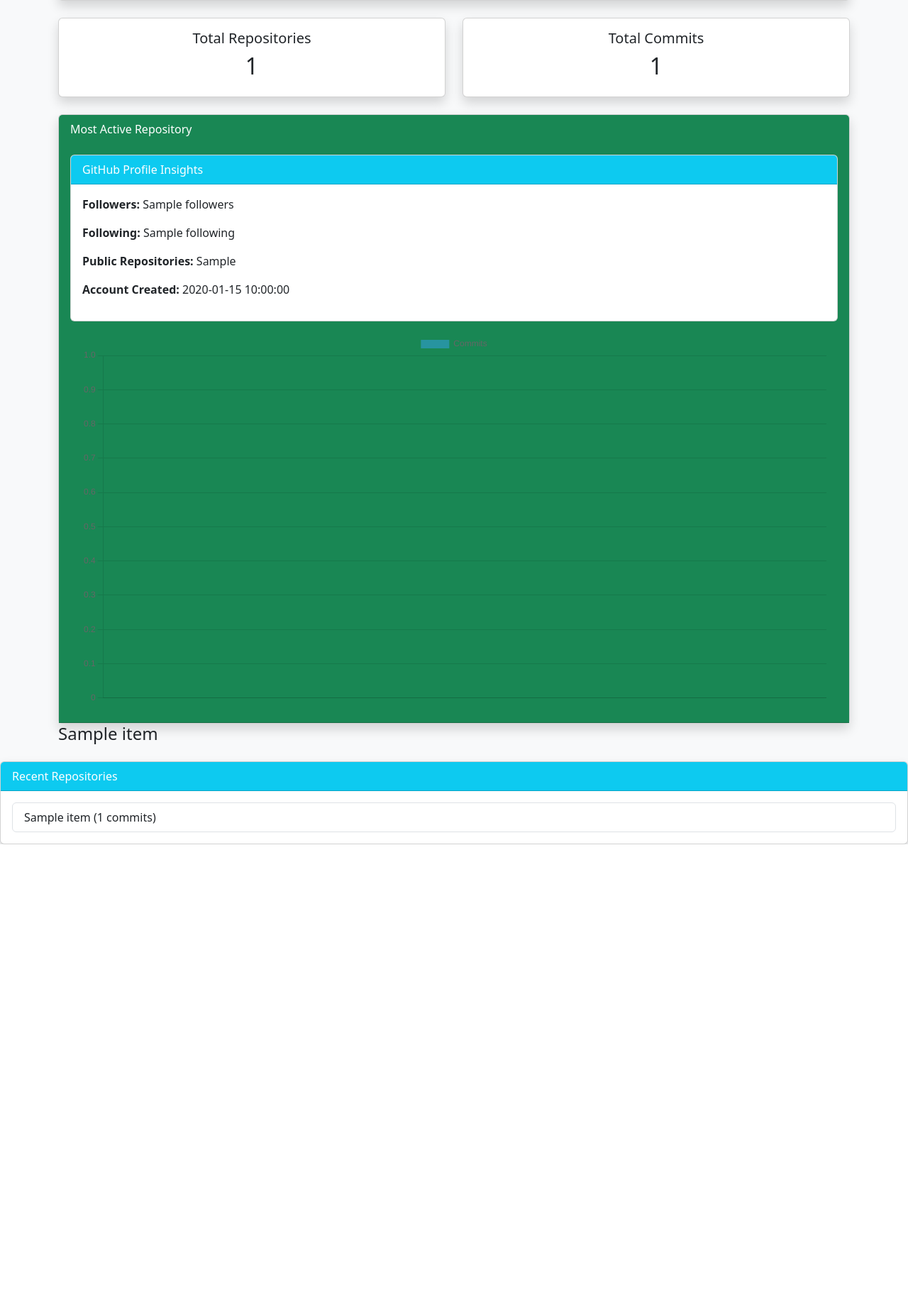
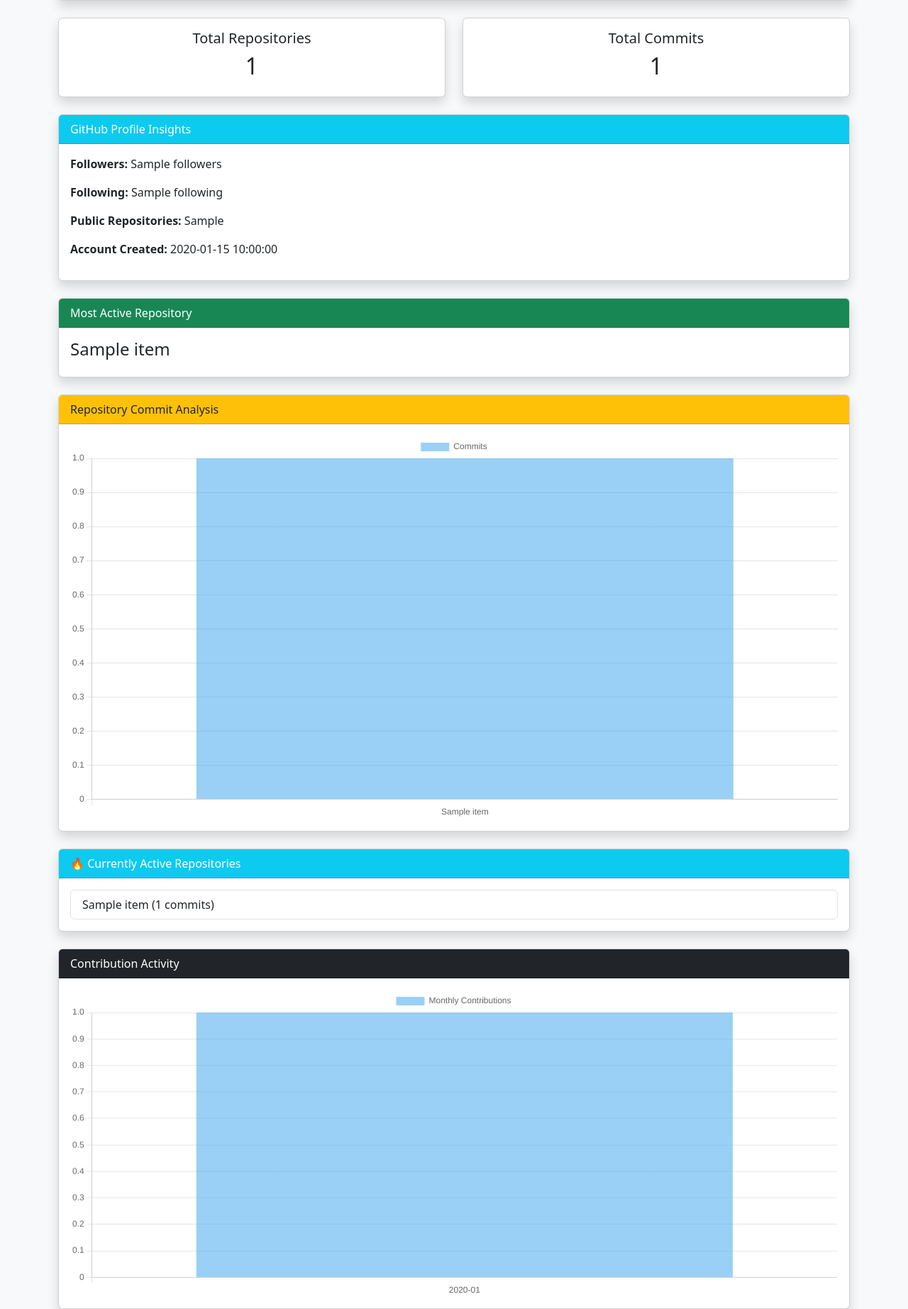
Before and after one commit to madhavi-b24/Github-Activity-Tracker, a Flask app: page /student/24b01a1211 in a window 1280 px wide. Shown: the part 231-2076 px from the top of the page at 71% size. Before the commit the page ends 1421 px from the top, so only its background shows below. Run offline with Flask 3, Linux system fonts and the light colour scheme; a database or web service that is not in the repository returns one stand-in record (values such as "Sample title"); data that the repository does not hold is empty.

Commit message:
Add contribution activity chart and recent repository tracking

```diff
--- a/app.py
+++ b/app.py
@@ -2,7 +2,8 @@ from flask import Flask, render_template, request, send_file, flash, redirect, u
 from students.student_manager import load_students, get_username_by_regno, generate_summary_csv
 from github_api.github_fetcher import (
     fetch_github_data_for_user,
-    fetch_profile
+    fetch_profile,
+    get_monthly_contributions
 )
 from reports.pdf_report import generate_student_pdf
 from reports.excel_report import generate_excel_report
@@ -151,6 +152,18 @@ def student_analytics(regno):
         profile = fetch_profile(username)
 
         repos = data.get("repos", [])
+        monthly_contributions = get_monthly_contributions(
+    repos
+    )
+        print(monthly_contributions)
+
+        months = list(
+    monthly_contributions.keys()
+     )
+
+        month_commits = list(
+    monthly_contributions.values()
+    )
 
         total_repos = len(repos)
 
@@ -167,7 +180,9 @@ def student_analytics(regno):
                 key=lambda r: r.get("commits_count", 0)
             )["name"]
 
-        recent_repos = repos[:5]
+        recent_repos = sorted( repos,
+          key=lambda x: x.get("updated_at", ""),
+    reverse=True)[:5]
 
         return render_template(
             "student_analytics.html",
@@ -177,7 +192,10 @@ def student_analytics(regno):
             total_commits=total_commits,
             most_active_repo=most_active_repo,
             recent_repos=recent_repos,
-            profile=profile
+            profile=profile,
+            months=months,
+            month_commits=month_commits,
+            repos=repos
         )
 
     except Exception as e:
--- a/github_api/github_fetcher.py
+++ b/github_api/github_fetcher.py
@@ -2,6 +2,7 @@ import os
 from dotenv import load_dotenv
 import requests
 from time import sleep
+from collections import defaultdict
 
 load_dotenv()
 
@@ -16,6 +17,7 @@ def fetch_profile(username):
     """
     Fetch GitHub profile information.
     """
+
     url = f"https://api.github.com/users/{username}"
 
     response = requests.get(
@@ -31,24 +33,15 @@ def fetch_profile(username):
 
 def fetch_github_data_for_user(username, max_retries=3):
     """
-    Fetch GitHub repositories and commit information for a user.
-
-    Returns:
-    {
-        "repos": [
-            {
-                "name": "...",
-                "commits_count": ...,
-                "last_commit_date": "...",
-                "url": "..."
-            }
-        ]
-    }
+    Fetch GitHub repositories and commit information.
     """
 
     def get_json(url):
+
         for attempt in range(max_retries):
+
             try:
+
                 response = requests.get(
                     url,
                     headers=HEADERS,
@@ -60,16 +53,17 @@ def fetch_github_data_for_user(username, max_retries=3):
                 return response.json()
 
             except requests.exceptions.RequestException as e:
+
                 print(
                     f"⚠ API request failed ({attempt+1}/{max_retries}): {e}"
                 )
+
                 sleep(2)
 
         raise Exception(
             f"Failed to fetch {url} after {max_retries} attempts"
         )
 
-    # Fetch all repositories
     repos_data = get_json(
         f"https://api.github.com/users/{username}/repos?per_page=100"
     )
@@ -84,7 +78,13 @@ def fetch_github_data_for_user(username, max_retries=3):
         repo_name = repo["name"]
         repo_url = repo["html_url"]
 
+        updated_at = repo.get(
+            "updated_at",
+            "N/A"
+        )
+
         try:
+
             commits_list = get_json(
                 f"https://api.github.com/repos/{username}/{repo_name}/commits?per_page=100"
             )
@@ -98,6 +98,7 @@ def fetch_github_data_for_user(username, max_retries=3):
             )
 
         except Exception as e:
+
             print(
                 f"Skipping commit fetch for {repo_name}: {e}"
             )
@@ -110,8 +111,34 @@ def fetch_github_data_for_user(username, max_retries=3):
                 "name": repo_name,
                 "commits_count": commits_count,
                 "last_commit_date": last_commit_date,
+                "updated_at": updated_at,
                 "url": repo_url,
             }
         )
 
-    return {"repos": result}
+    return {
+        "repos": result
+    }
+
+
+def get_monthly_contributions(repos):
+
+    monthly_data = defaultdict(int)
+
+    for repo in repos:
+
+        date = repo.get(
+            "last_commit_date",
+            ""
+        )
+
+        if date and date != "N/A":
+
+            month = date[:7]
+
+            monthly_data[month] += repo.get(
+                "commits_count",
+                0
+            )
+
+    return dict(monthly_data)
--- a/templates/student_analytics.html
+++ b/templates/student_analytics.html
@@ -1,12 +1,14 @@
 <!DOCTYPE html>
 <html>
+
 <head>
 
     <title>Student Analytics</title>
 
-    <link
-    href="https://cdn.jsdelivr.net/npm/bootstrap@5.3.3/dist/css/bootstrap.min.css"
+    <link href="https://cdn.jsdelivr.net/npm/bootstrap@5.3.3/dist/css/bootstrap.min.css"
           rel="stylesheet">
+
+    <script src="https://cdn.jsdelivr.net/npm/chart.js"></script>
 
 </head>
 
@@ -14,16 +16,15 @@
 
 <nav class="navbar navbar-dark bg-dark">
     <div class="container">
-
         <span class="navbar-brand">
             Student Analytics
         </span>
-
     </div>
 </nav>
 
 <div class="container mt-4">
 
+    <!-- Student Information -->
     <div class="card shadow">
 
         <div class="card-header bg-primary text-white">
@@ -43,6 +44,7 @@
 
     </div>
 
+    <!-- Statistics -->
     <div class="row mt-4">
 
         <div class="col-md-6">
@@ -79,12 +81,8 @@
 
     </div>
 
+    <!-- GitHub Profile -->
     <div class="card mt-4 shadow">
-
-        <div class="card-header bg-success text-white">
-
-            Most Active Repository
-            <div class="card mt-4">
 
         <div class="card-header bg-info text-white">
             GitHub Profile Insights
@@ -116,11 +114,11 @@
 
     </div>
 
-    <div class="card-body">
-        <canvas id="repoChart"></canvas>
-    </div>
-</div>
+    <!-- Most Active Repository -->
+    <div class="card mt-4 shadow">
 
+        <div class="card-header bg-success text-white">
+            Most Active Repository
         </div>
 
         <div class="card-body">
@@ -131,12 +129,26 @@
 
     </div>
 
+    <!-- Repository Chart -->
+    <div class="card mt-4 shadow">
+
+        <div class="card-header bg-warning text-dark">
+            Repository Commit Analysis
+        </div>
+
+        <div class="card-body">
+
+            <canvas id="repoChart"></canvas>
+
+        </div>
+
+    </div>
+
+    <!-- Recent Repositories -->
     <div class="card mt-4 shadow">
 
         <div class="card-header bg-info text-white">
-
-            Recent Repositories
-
+            🔥 Currently Active Repositories
         </div>
 
         <div class="card-body">
@@ -160,17 +172,34 @@
 
     </div>
 
+    <!-- Contribution Activity -->
+    <div class="card mt-4 shadow">
+
+        <div class="card-header bg-dark text-white">
+            Contribution Activity
         </div>
-<script src="https://cdn.jsdelivr.net/npm/chart.js"></script>
+
+        <div class="card-body">
+
+            <canvas id="heatmapChart" height="120"></canvas>
+
+        </div>
+
+    </div>
+
+</div>
+
+<!-- Repo Chart -->
+
 <script>
 
-const labels = [
+const repoLabels = [
 {% for repo in repos %}
 "{{ repo.name }}",
 {% endfor %}
 ];
 
-const commits = [
+const repoCommits = [
 {% for repo in repos %}
 {{ repo.commits_count }},
 {% endfor %}
@@ -182,15 +211,71 @@ document.getElementById('repoChart'),
 type:'bar',
 
 data:{
-labels:labels,
+labels:repoLabels,
 
 datasets:[{
 label:'Commits',
-data:commits
+data:repoCommits
 }]
+},
+
+options:{
+responsive:true,
+scales:{
+y:{
+beginAtZero:true
 }
+}
+}
+
 });
 
 </script>
+
+<!-- Monthly Contribution Chart -->
+
+<script>
+
+const months = {{ months|tojson }};
+const monthCommits = {{ month_commits|tojson }};
+
+new Chart(
+document.getElementById('heatmapChart'),
+{
+type:'bar',
+
+data:{
+
+labels:months,
+
+datasets:[{
+
+label:'Monthly Contributions',
+
+data:monthCommits
+
+}]
+
+},
+
+options:{
+
+responsive:true,
+
+scales:{
+
+y:{
+beginAtZero:true
+}
+
+}
+
+}
+
+});
+
+</script>
+
 </body>
+
 </html>
```
Lines whose indentation alone changed are shown as unchanged.
